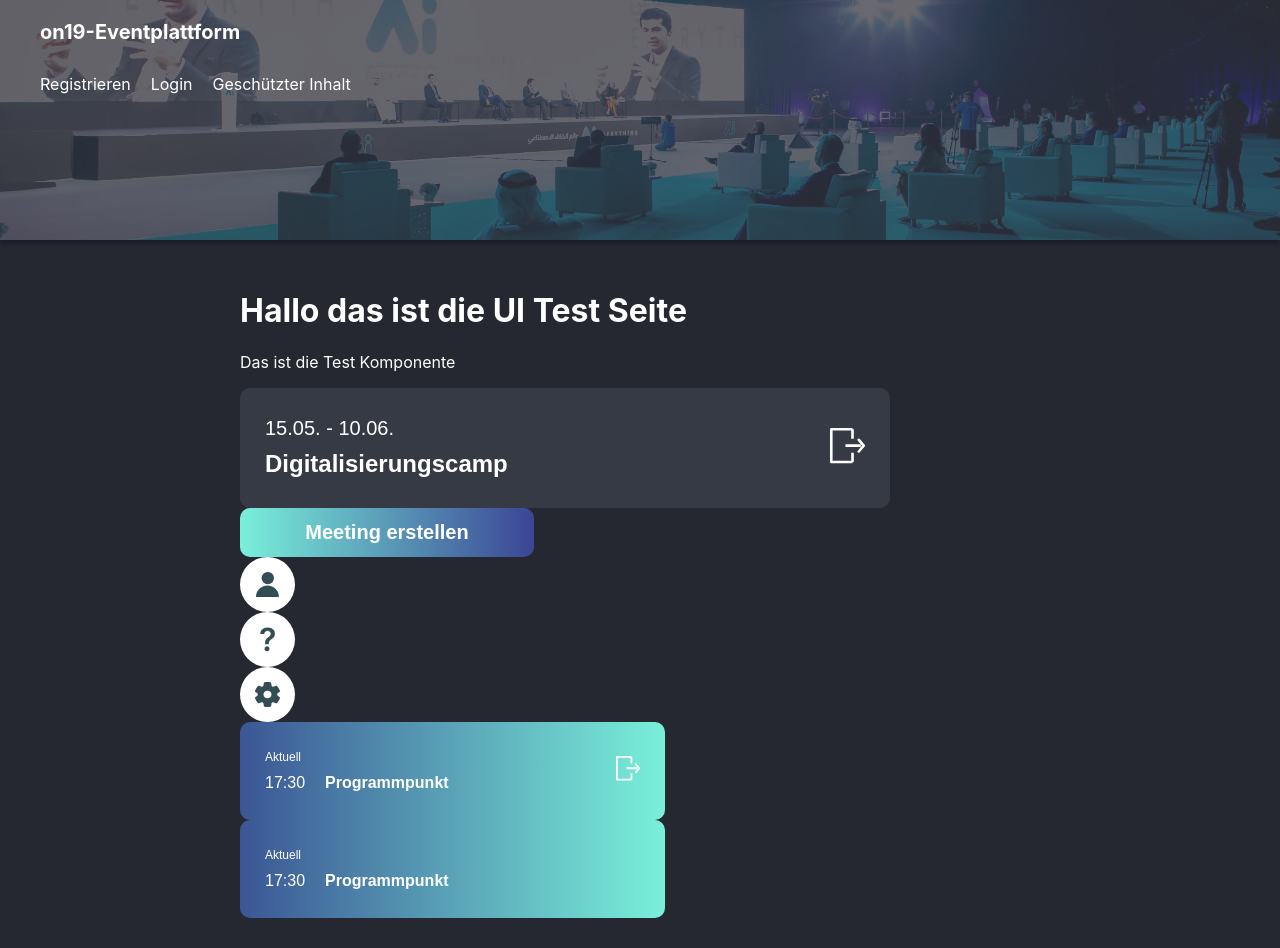
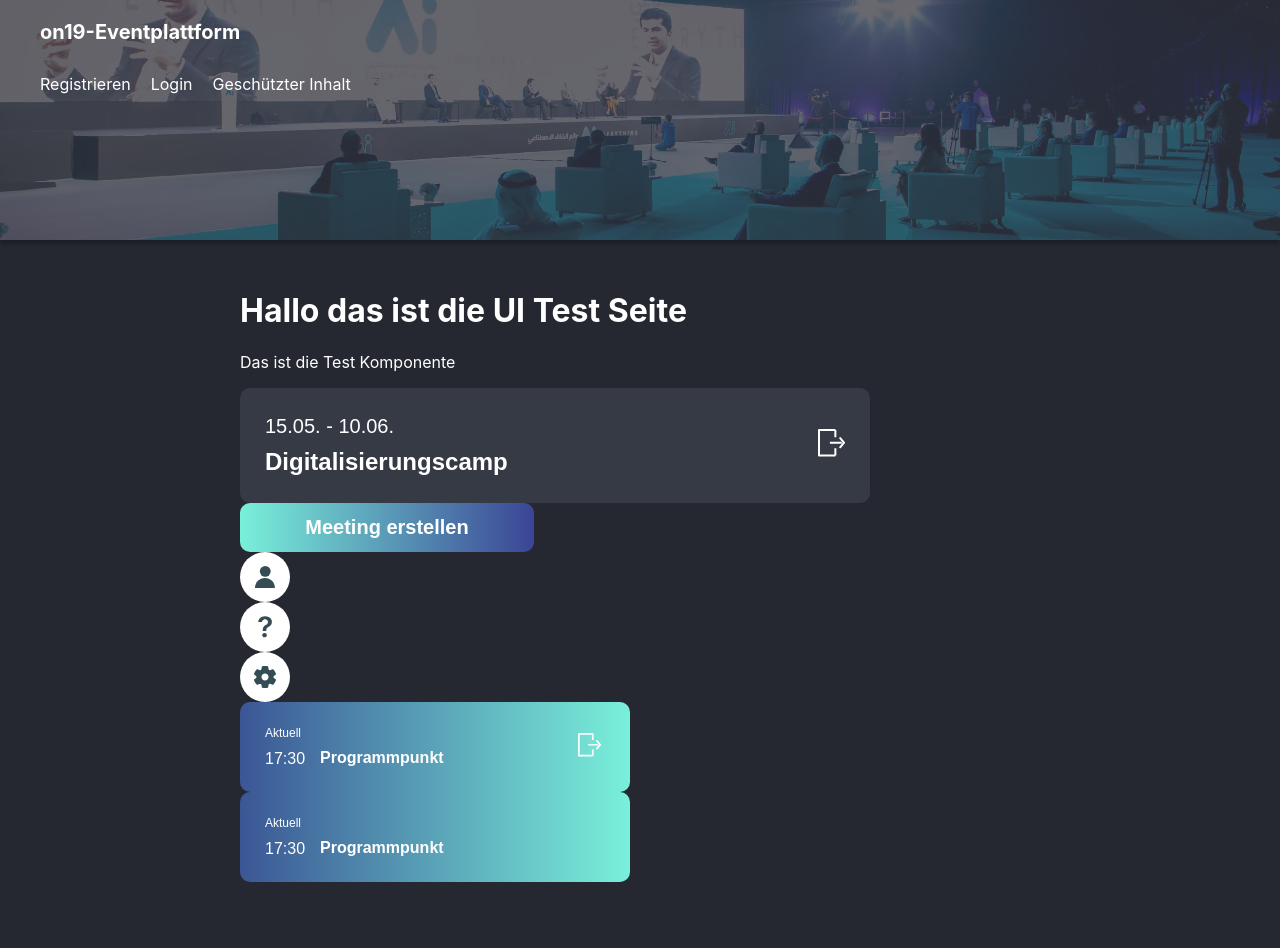
Before and after one commit to patmaeder/on-webconvention, a Nuxt app: page /ui-test-site in a window 1280 px wide. After the commit the page ends 912 px from the top, so only its background shows below. Built offline with nearby package versions, Linux system fonts and the light colour scheme.

Commit message:
responsive basic ui components

```diff
--- a/components/AgendaItem.vue
+++ b/components/AgendaItem.vue
@@ -43,31 +43,91 @@ const props = defineProps({
     height: 78px;
     border-radius: 10px;
 
+    @media screen and (min-width: 400px) {
+        width: 180px;
+        height: 35px;
+    }
+
+    @media screen and (min-width: 576px) {
+        width: 200px;
+        height: 40px;
+    }
+
+    @media screen and (min-width: 992px) {
+        width: 340px;
+        height: 70px;
+    }
+
     .flexTime {
         align-self: center;
 
         p:first-child {
             margin: 10px 0px 10px 0px;
-            font-size: 12px;
             font-weight: medium;
         }
 
         p:last-child {
             margin: 10px 0px 10px 0px;
-            font-size: 16px;
             font-weight: medium;
+        }
+
+        @media screen and (min-width: 400px) {
+            p:first-child {
+                font-size: 9px;
+            }
+
+            p:last-child {
+                font-size: 12px;
+            }
+        }
+
+        @media screen and (min-width: 576px) {
+            p:first-child {
+                font-size: 10px;
+            }
+
+            p:last-child {
+                font-size: 13px;
+            }
+        }
+
+        @media screen and (min-width: 992px) {
+            p:first-child {
+                font-size: 12px;
+            }
+
+            p:last-child {
+                font-size: 16px;
+            }
         }
     }
 
     .flexContent {
         align-self: center;
-        margin-left: 20px;
-        margin-top: 25px;
+        margin-left: 15px;
+        margin-top: 23px;
 
         h3 {
             margin: 10px 0px 10px 0px;
-            font-size: 16px;
             font-weight: medium;
+        }
+
+        @media screen and (min-width: 400px) {
+            h3 {
+                font-size: 12px;
+            }
+        }
+
+        @media screen and (min-width: 576px) {
+            h3 {
+                font-size: 13px;
+            }
+        }
+
+        @media screen and (min-width: 992px) {
+            h3 {
+                font-size:16px;
+            }
         }
     }
 
@@ -75,8 +135,23 @@ const props = defineProps({
         align-self: center;
         margin-left: auto;
 
-        img {
-            width: 24px;
+
+        @media screen and (min-width: 400px) {
+            img {
+                width: 50%;
+            }
+        }
+
+        @media screen and (min-width: 576px) {
+            img {
+                width: 60%;
+            }
+        }
+
+        @media screen and (min-width: 992px) {
+            img {
+                width: 85%;
+            }
         }
     }
 }
--- a/components/BasicButton.vue
+++ b/components/BasicButton.vue
@@ -27,6 +27,12 @@ const props = defineProps({
     font-weight: bold;
     border-radius: 10px;
     border: 0;
+
+    @media screen and (max-width: 768px) {
+        padding: 9px 15px 9px 15px;
+        width: 200px;
+        font-size: 17px;
+    }
 }
 
 </style>
--- a/components/BasicIcon.vue
+++ b/components/BasicIcon.vue
@@ -32,6 +32,21 @@ const props = defineProps({
   width: 55px;
   height: 55px;
 
+  @media screen and (min-width: 400px) {
+    width: 30px;
+    height: 30px;
+  }
+
+  @media screen and (min-width: 576px) {
+    width: 40px;
+    height: 40px;
+  }
+
+  @media screen and (min-width: 992px) {
+    width: 50px;
+    height: 50px;
+  }
+
   img {
     height: 45%;
   }
@@ -41,6 +56,21 @@ const props = defineProps({
   width: 75px;
   height: 75px;
 
+  @media screen and (min-width: 400px) {
+    width: 45px;
+    height: 45px;
+  }
+
+  @media screen and (min-width: 576px) {
+    width: 55px;
+    height: 55px;
+  }
+
+  @media screen and (min-width: 992px) {
+    width: 65px;
+    height: 65px;
+  }
+
   img {
     height: 35%;
   }
--- a/components/ExpoName.vue
+++ b/components/ExpoName.vue
@@ -38,19 +38,62 @@ const props = defineProps({
     height: 100px;
     border-radius: 10px;
 
+    @media screen and (min-width: 400px) {
+        width: 250px;
+        height: 60px;
+    }
+
+    @media screen and (min-width: 576px) {
+        width: 300px;
+        height: 70px;
+    }
+
+    @media screen and (min-width: 992px) {
+        width: 580px;
+        height: 95px;
+    }
+
     .flexInfo {
         align-self: center;
 
         p {
             margin: 10px 0px 10px 0px;
-            font-size: 20px;
             font-weight: lighter;
         }
 
         h3 {
             margin: 10px 0px 10px 0px;
-            font-size: 24px;
             font-weight: bold;
+        }
+
+        @media screen and (min-width: 400px) {
+            p {
+                font-size: 16px;
+            }
+
+            h3 {
+                font-size: 19px;
+            }
+        }
+
+        @media screen and (min-width: 576px) {
+            p {
+                font-size: 17px;
+            }
+
+            h3 {
+                font-size: 20px;
+            }
+        }
+
+        @media screen and (min-width: 992px) {
+            p {
+                font-size: 20px;
+            }
+
+            h3 {
+                font-size: 24px;
+            }
         }
     }
 
@@ -60,7 +103,7 @@ const props = defineProps({
         align-self: center;
 
         img {
-            width: 35px;
+            width: 100%;
         }
     }
 }
```
